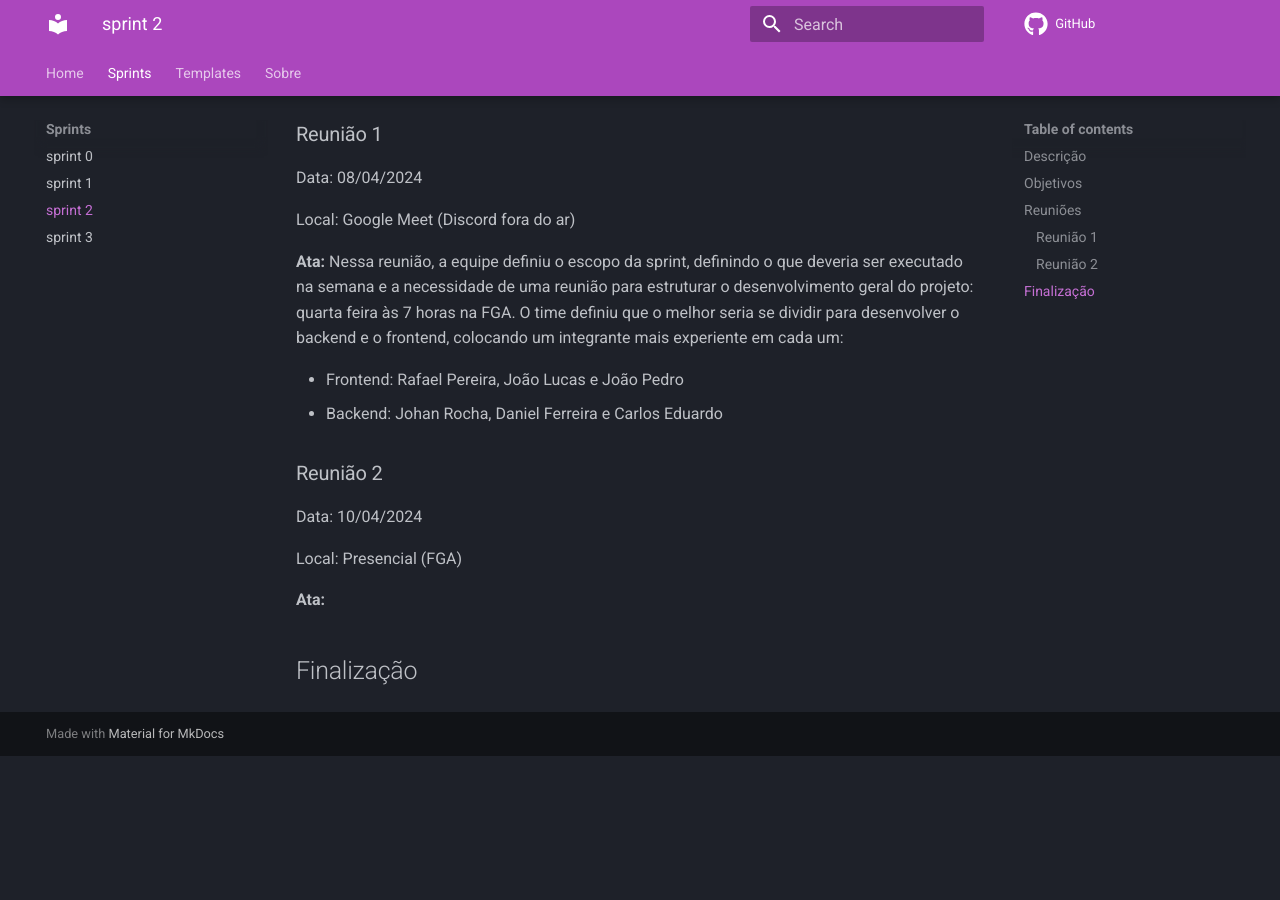
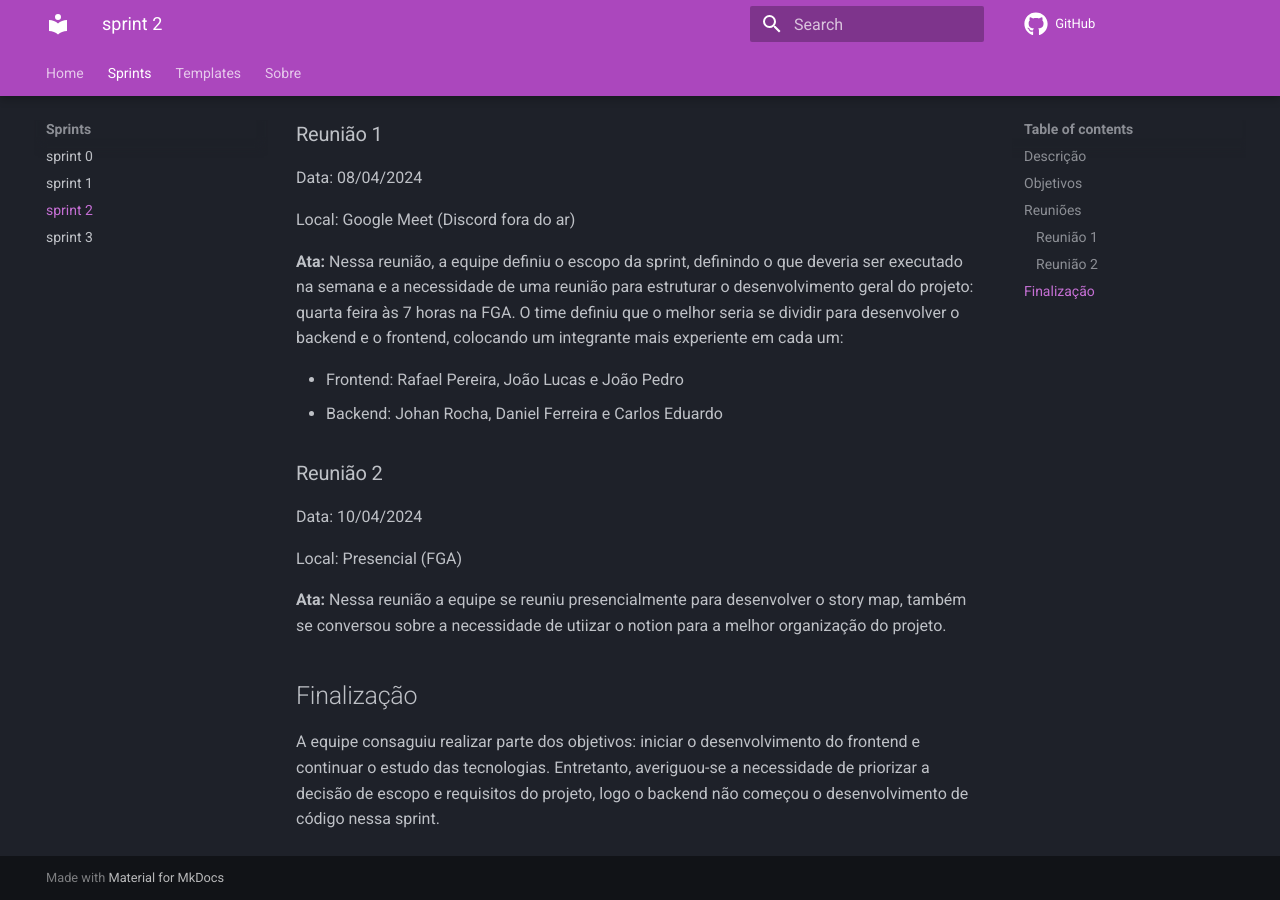
Before and after one commit to unb-mds/2024-1-EducaMinas-frontend, an MkDocs documentation site: the page built from docs/docs/sprints/sprint-2.md, in a window 1280 px wide and 900 px high, scrolled down 610 px. Built offline with MkDocs 1.6.1 and Material for MkDocs 9.7.7, drawn with Linux system fonts in a browser that asks for light colours; comment, search, counter and statistics services are not loaded; before the commit the page ends 1366 px from its top, so only the background shows below that.

Commit message:
docs(#39): concludes sprint 2 documentation

```diff
--- a/docs/docs/sprints/sprint-2.md
+++ b/docs/docs/sprints/sprint-2.md
@@ -38,7 +38,10 @@ Data: 10/04/2024
 Local: Presencial (FGA)
 
 **Ata:**
+Nessa reunião a equipe se reuniu presencialmente para desenvolver o story map, também se conversou sobre a necessidade de utiizar o notion para a melhor organização do projeto.
 
 
 
 ## Finalização
+
+A equipe consaguiu realizar parte dos objetivos: iniciar o desenvolvimento do frontend e continuar o estudo das tecnologias. Entretanto, averiguou-se a necessidade de priorizar a decisão de escopo e requisitos do projeto, logo o backend não começou o desenvolvimento de código nessa sprint.
```
Also changed, not shown: .github/templates/issues.md, .github/templates/pullrequest.md (added), docs/mkdocs.yml (line endings or trailing spaces).
